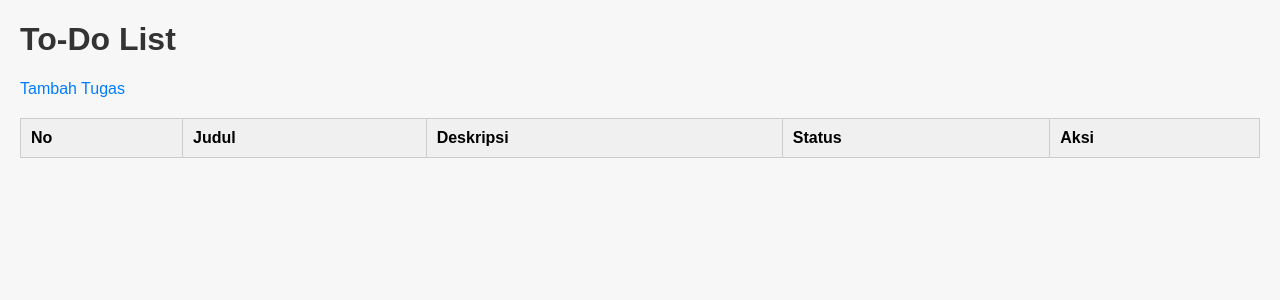
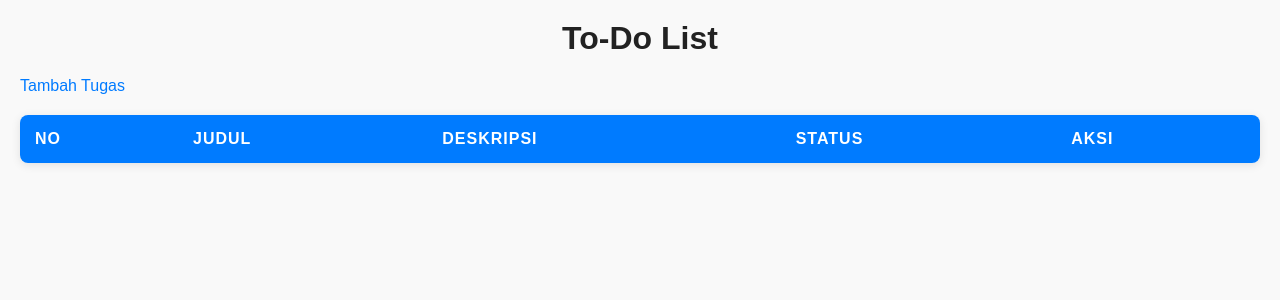
Before and after one commit to SamMorales11/to-do-list, a PHP site: page / in a window 1280 px wide. Shown: the top 300 px of the page. Run offline with PHP 8.4, Linux system fonts and the light colour scheme; data that the repository does not hold is empty.

Commit message:
update css

```diff
--- a/assets/css/style.css
+++ b/assets/css/style.css
@@ -1,51 +1,141 @@
+/* Reset CSS */
+* {
+    margin: 0;
+    padding: 0;
+    box-sizing: border-box;
+}
+
 body {
-    font-family: Arial, sans-serif;
+    font-family: 'Poppins', Arial, sans-serif; /* Menggunakan font modern */
     margin: 20px;
     padding: 0;
-    background-color: #f7f7f7;
-}
-
-h1 {
+    background-color: #f9f9f9;
     color: #333;
 }
 
+/* Heading */
+h1 {
+    color: #222;
+    font-size: 2rem;
+    text-align: center;
+    margin-bottom: 20px;
+}
+
+/* Table Styling */
 table {
     width: 100%;
     border-collapse: collapse;
     margin-top: 20px;
-}
-
-table, th, td {
-    border: 1px solid #ccc;
+    box-shadow: 0 2px 10px rgba(0, 0, 0, 0.1); /* Tambahkan bayangan */
+    background-color: #fff;
+    border-radius: 8px; /* Sudut melengkung */
+    overflow: hidden;
 }
 
 th, td {
-    padding: 10px;
+    padding: 15px;
     text-align: left;
+    font-size: 1rem;
 }
 
 th {
-    background-color: #f0f0f0;
+    background-color: #007BFF; /* Warna utama */
+    color: white;
+    text-transform: uppercase;
+    letter-spacing: 1px;
 }
 
+td {
+    border-bottom: 1px solid #eee;
+}
+
+tr:hover td {
+    background-color: #f1faff; /* Efek hover pada baris */
+    transition: background-color 0.3s ease;
+}
+
+/* Links */
 a {
     text-decoration: none;
     color: #007BFF;
+    font-weight: 500;
+    transition: color 0.3s ease;
 }
 
 a:hover {
-    text-decoration: underline;
+    color: #0056b3;
 }
 
+/* Buttons */
 button {
     background-color: #007BFF;
     color: white;
     border: none;
-    padding: 10px 15px;
+    padding: 10px 20px;
     cursor: pointer;
-    border-radius: 3px;
+    border-radius: 25px; /* Tombol melengkung */
+    font-size: 1rem;
+    font-weight: bold;
+    transition: background-color 0.3s ease, transform 0.2s ease;
+    box-shadow: 0 4px 8px rgba(0, 0, 0, 0.1); /* Tambahkan bayangan */
 }
 
 button:hover {
     background-color: #0056b3;
+    transform: scale(1.05); /* Efek membesar */
 }
+
+/* Container */
+.container {
+    max-width: 1200px;
+    margin: auto;
+    padding: 20px;
+}
+
+/* Form Styling */
+form {
+    background-color: #fff;
+    padding: 20px;
+    border-radius: 8px;
+    box-shadow: 0 2px 10px rgba(0, 0, 0, 0.1); /* Bayangan */
+    margin-top: 20px;
+}
+
+form label {
+    font-size: 1rem;
+    font-weight: 600;
+    display: block;
+    margin-bottom: 8px;
+}
+
+form input, form textarea, form select {
+    width: 100%;
+    padding: 10px;
+    margin-bottom: 15px;
+    border: 1px solid #ddd;
+    border-radius: 5px;
+    font-size: 1rem;
+}
+
+form input:focus, form textarea:focus, form select:focus {
+    outline: none;
+    border-color: #007BFF;
+    box-shadow: 0 0 5px rgba(0, 123, 255, 0.3);
+}
+
+/* Footer */
+footer {
+    text-align: center;
+    margin-top: 40px;
+    font-size: 0.9rem;
+    color: #555;
+}
+
+footer a {
+    color: #007BFF;
+    text-decoration: none;
+}
+
+footer a:hover {
+    text-decoration: underline;
+}
```
